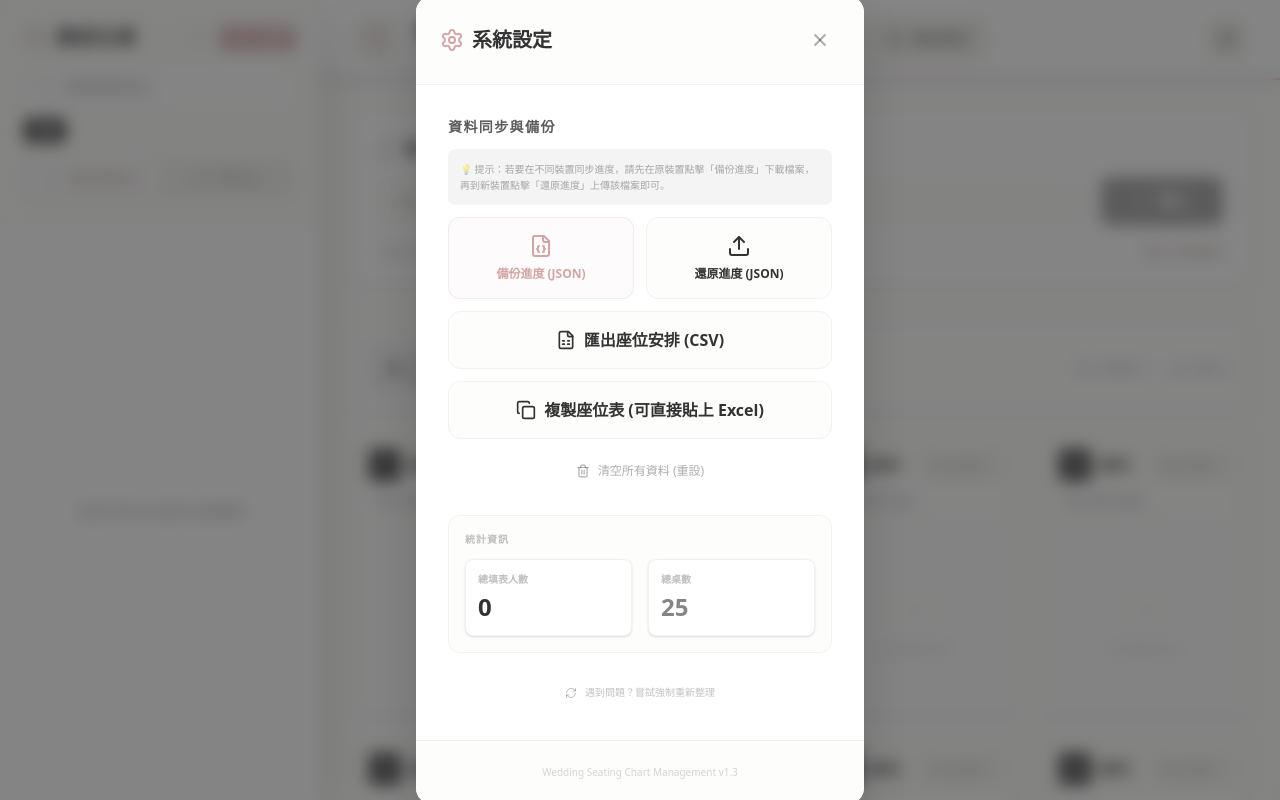
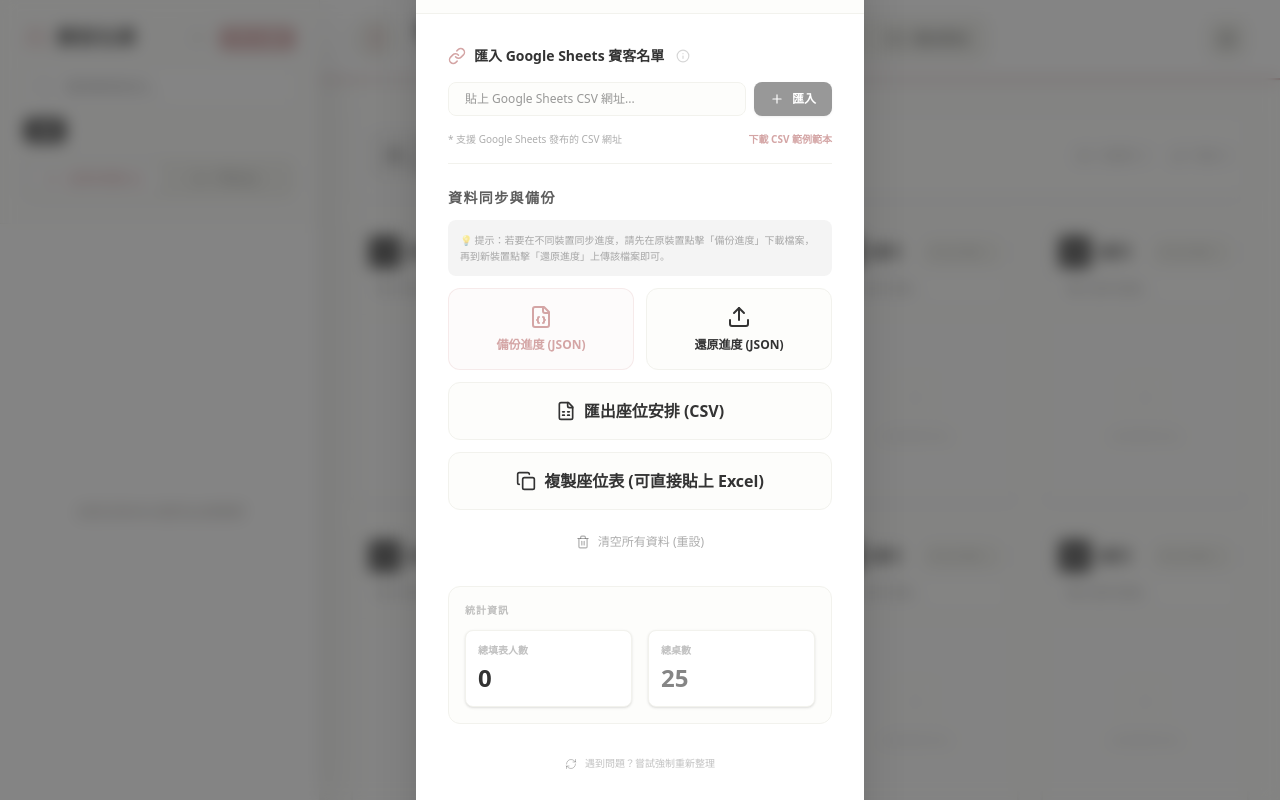
Before and after one commit to Kayra0209/Wedding-Seating-Chart-, a React (Vite) app: page / in a window 1280 px wide. Both pictures are taken after a click on the button 1227 px from the left and 39 px from the top of the page. Built offline with nearby package versions, Linux system fonts and the light colour scheme.

Commit message:
feat: Add Google Sheets import functionality
Introduces a new section for importing guest lists from Google Sheets via CSV URL. This allows users to easily populate the seating chart with guest data from an external source.

```diff
--- a/src/App.tsx
+++ b/src/App.tsx
@@ -820,6 +820,49 @@
                     </button>
                   </div>
                   <div className="p-8 space-y-6">
+                    {/* Import Section */}
+                    <div className="space-y-4">
+                      <div className="flex items-center gap-2 text-wine font-bold">
+                        <LinkIcon size={18} className="text-gold" />
+                        <h3 className="text-sm">匯入 Google Sheets 賓客名單</h3>
+                        <div className="group relative ml-1">
+                          <Info size={14} className="text-wine/20 cursor-help" />
+                          <div className="absolute bottom-full left-1/2 -translate-x-1/2 mb-2 w-64 p-3 bg-wine text-white text-[10px] rounded-sm opacity-0 group-hover:opacity-100 transition-opacity pointer-events-none z-50 shadow-xl leading-relaxed">
+                            請至 Google Sheets 點選「檔案」{'>'}「共用」{'>'}「發布到網路」，選擇「整份文件」與「逗號分隔值 (.csv)」，再將產生的網址貼至下方。
+                          </div>
+                        </div>
+                      </div>
+                      <div className="flex gap-2">
+                        <input
+                          type="text"
+                          value={csvUrl}
+                          onChange={(e) => setCsvUrl(e.target.value)}
+                          placeholder="貼上 Google Sheets CSV 網址..."
+                          className="flex-1 px-4 py-2 bg-cream border border-cream-dark rounded-lg text-xs focus:outline-none focus:ring-1 focus:ring-gold/50 focus:border-gold transition-all"
+                        />
+                        <button
+                          onClick={handleImport}
+                          disabled={isImporting || !csvUrl}
+                          className="px-4 py-2 bg-wine text-white font-bold rounded-lg shadow-sm hover:bg-wine/90 transition-all disabled:opacity-50 disabled:cursor-not-allowed flex items-center gap-2 text-xs"
+                        >
+                          {isImporting ? <RefreshCw size={14} className="animate-spin" /> : <Plus size={14} />}
+                          <span>匯入</span>
+                        </button>
+                      </div>
+                      <div className="flex justify-between items-center mt-1">
+                        <p className="text-[10px] text-wine/40">
+                          * 支援 Google Sheets 發布的 CSV 網址
+                        </p>
+                        <button
+                          onClick={handleDownloadTemplate}
+                          className="text-[10px] text-gold hover:underline font-bold"
+                        >
+                          下載 CSV 範例範本
+                        </button>
+                      </div>
+                      <div className="h-px bg-cream-dark mt-2" />
+                    </div>
+
                     <div className="space-y-3">
                       <h3 className="text-sm font-bold text-wine/80 uppercase tracking-widest">資料同步與備份</h3>
                       <p className="text-[10px] text-wine/40 leading-relaxed bg-wine/5 p-3 rounded-lg">
@@ -964,49 +1007,7 @@
                   transition={{ duration: 0.3 }}
                   className="p-8"
                 >
-                  {/* Import Section */}
-                  <div className="max-w-4xl mx-auto mb-10">
-                    <div className="bg-white rounded-xl shadow-sm border border-cream-dark p-6 flex flex-col gap-4">
-                      <div className="flex items-center gap-2 text-wine font-bold">
-                        <LinkIcon size={20} className="text-gold" />
-                        <h3>匯入 Google Sheets 賓客名單</h3>
-                        <div className="group relative ml-1">
-                          <Info size={14} className="text-wine/20 cursor-help" />
-                          <div className="absolute bottom-full left-1/2 -translate-x-1/2 mb-2 w-64 p-3 bg-wine text-white text-[10px] rounded-sm opacity-0 group-hover:opacity-100 transition-opacity pointer-events-none z-50 shadow-xl leading-relaxed">
-                            請至 Google Sheets 點選「檔案」{'>'}「共用」{'>'}「發布到網路」，選擇「整份文件」與「逗號分隔值 (.csv)」，再將產生的網址貼至下方。
-                          </div>
-                        </div>
-                      </div>
-                      <div className="flex gap-3">
-                        <input
-                          type="text"
-                          value={csvUrl}
-                          onChange={(e) => setCsvUrl(e.target.value)}
-                          placeholder="貼上 Google Sheets CSV 網址..."
-                          className="flex-1 px-5 py-3 bg-cream border border-cream-dark rounded-lg text-sm focus:outline-none focus:ring-1 focus:ring-gold/50 focus:border-gold transition-all"
-                        />
-                        <button
-                          onClick={handleImport}
-                          disabled={isImporting || !csvUrl}
-                          className="px-8 py-3 bg-wine text-white font-bold rounded-lg shadow-sm hover:bg-wine/90 transition-all disabled:opacity-50 disabled:cursor-not-allowed flex items-center gap-2"
-                        >
-                          {isImporting ? <RefreshCw size={18} className="animate-spin" /> : <Plus size={18} />}
-                          <span>匯入</span>
-                        </button>
-                      </div>
-                      <div className="flex justify-between items-center mt-1">
-                        <p className="text-[10px] text-wine/40">
-                          * 支援 Google Sheets 發布的 CSV 網址
-                        </p>
-                        <button
-                          onClick={handleDownloadTemplate}
-                          className="text-[10px] text-gold hover:underline font-bold"
-                        >
-                          下載 CSV 範例範本
-                        </button>
-                      </div>
-                    </div>
-                  </div>
+
 
                   {/* Tables Grid */}
                   <div className="max-w-7xl mx-auto">
```
